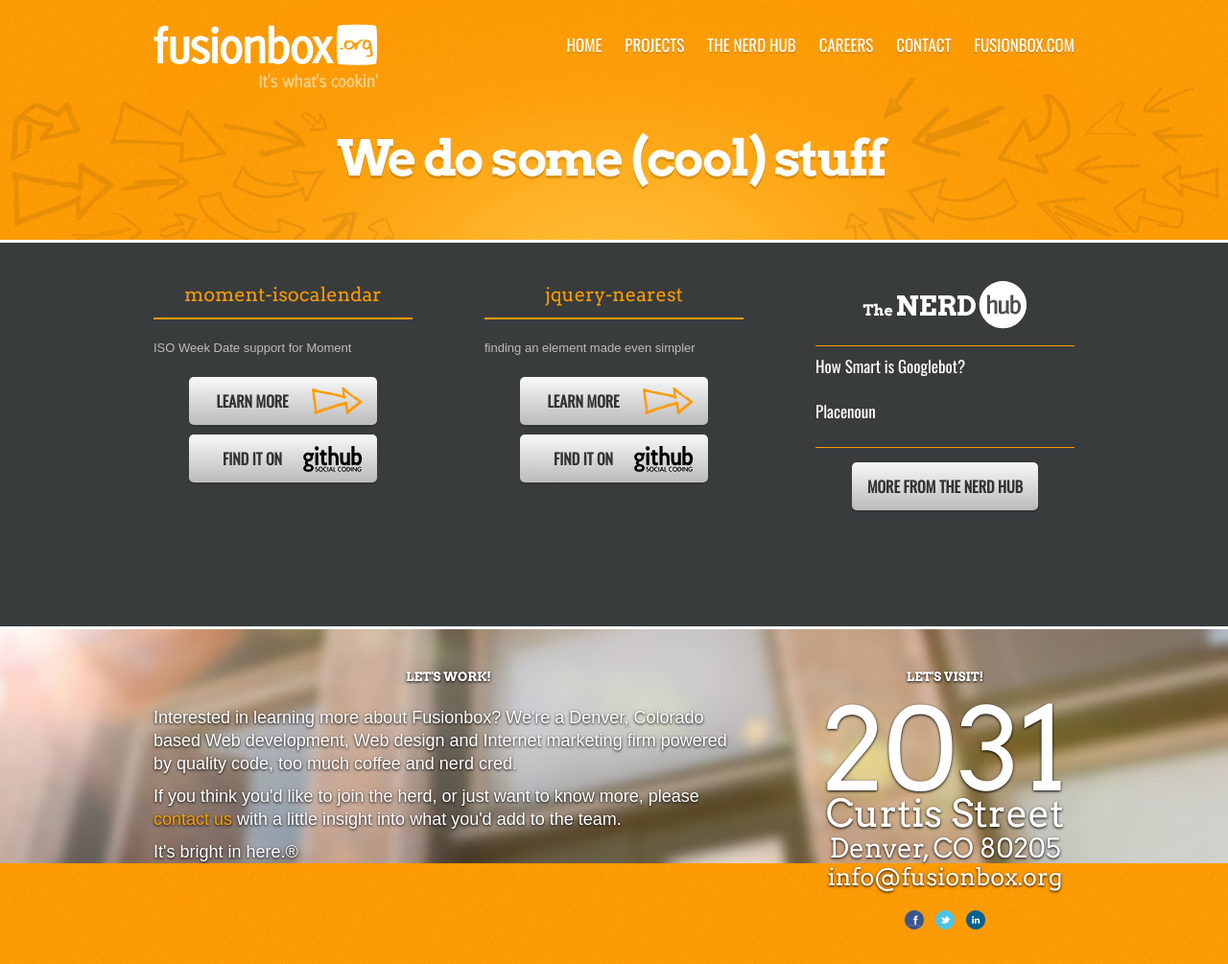
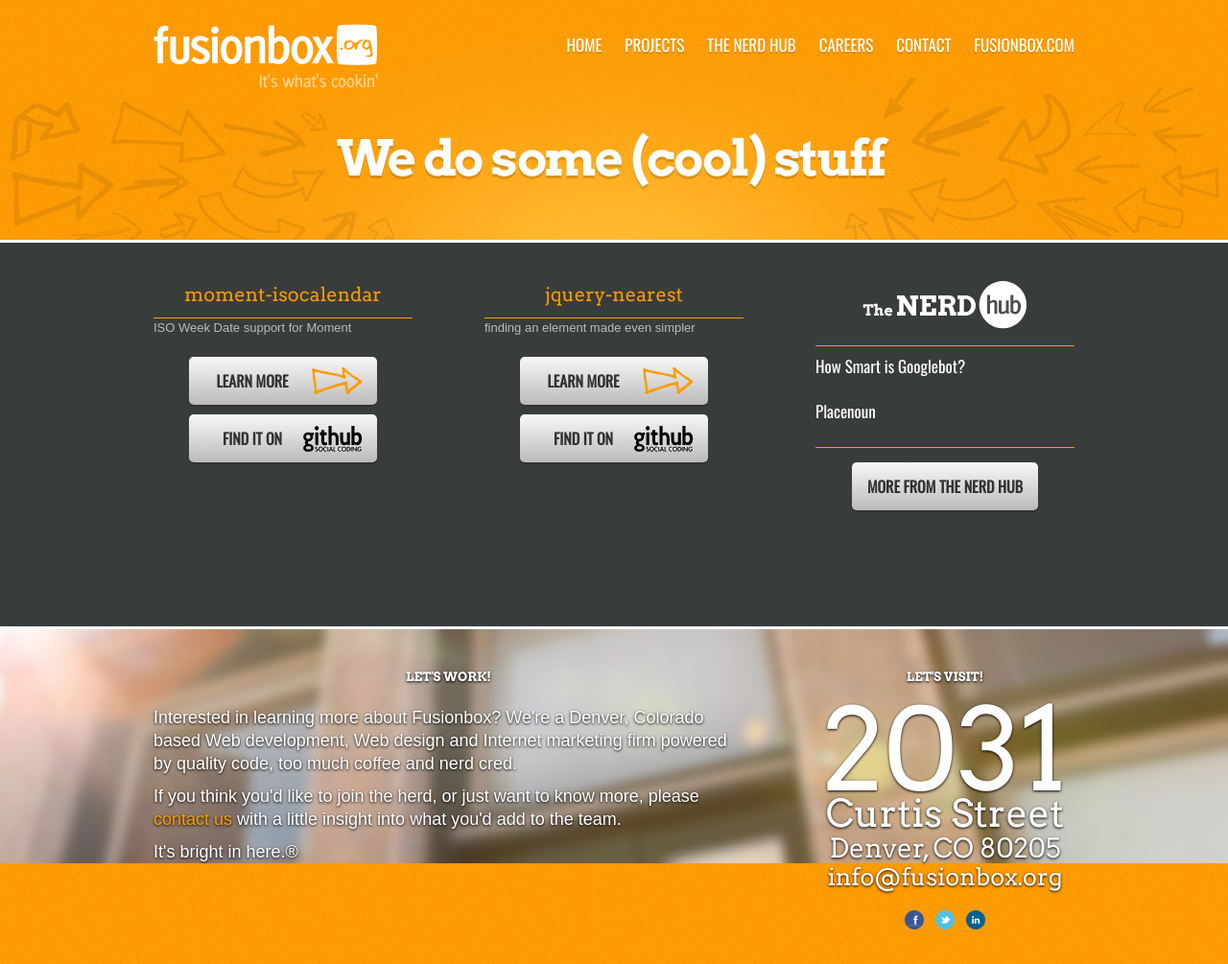
Before and after one commit to fusionbox/fusionbox.github.com, a Jekyll site: the page built from index.html, in a window 1280 px wide. Shown: the whole page at 96% size. Built offline with Jekyll 4.4.1, drawn with Linux system fonts in a browser that asks for light colours; some web fonts are replaced.

Commit message:
conditional images

```diff
--- a/index.html
+++ b/index.html
@@ -61,9 +61,14 @@
               {% endif %}
             </a>
           </h2>
-          <p class="thumbnail"><img class="block" src="{{post.image}}" alt="" /></p>
+          {% if post.image %}
+          <p class="thumbnail"><img class="block" src="{{ post.image }}" alt="" /></p>
+          {% endif %}
           <p class="tagline">{{ post.tagline }}</p>
-          <p class="action nm"><a class="button image fixed100" href="{{ post.url }}">Learn More<img src="/image/button_arrow.png" alt="&raquo;" /></a><a class="button image fixed100" href="{{ post.github }}">Find it on<img src="/image/github.gif" alt="github" /></a></p>
+          <p class="action nm">
+            <a class="button image fixed100" href="{{ post.url }}">Learn More<img src="/image/button_arrow.png" alt="&raquo;" /></a>
+            <a class="button image fixed100" href="{{ post.github }}">Find it on<img src="/image/github.gif" alt="github" /></a>
+          </p>
         </section>
       {% endfor %}
 
--- a/projects/index.html
+++ b/projects/index.html
@@ -38,7 +38,9 @@
               {% endif %}
             </a>
           </h2>
-          <p class="thumbnail"><img class="block" src="{{post.image}}" alt="" /></p>
+          {% if post.image %}
+          <p class="thumbnail"><img class="block" src="{{ post.image }}" alt="" /></p>
+          {% endif %}
           <p class="tagline">{{ post.tagline }}</p>
           <p class="action nm"><a class="button image fixed100" href="{{ post.url }}">Learn More<img src="/image/button_arrow.png" alt="&raquo;" /></a><a class="button image fixed100" href="{{ post.github }}">Find it on<img src="/image/github.gif" alt="github" /></a></p>
         </section>
```
